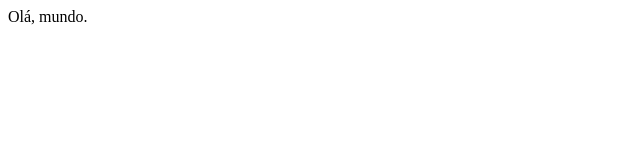
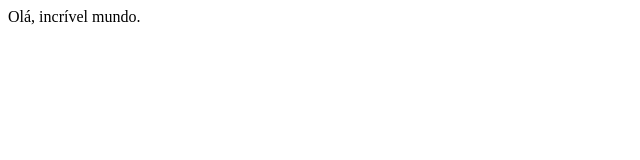
Before and after one commit to angelodiego103-source/PW-aula-4---noticia---links-e-home, a plain HTML site: page index.html in a window 1280 px wide. Shown: the full height of the page, 0-640 px from the left. Drawn offline with Linux system fonts and the light colour scheme.

Commit message:
feature: exemplo

```diff
--- a/index.html
+++ b/index.html
@@ -6,6 +6,6 @@
     <title>Document</title>
 </head>
 <body>
-    Olá, mundo.
+    Olá, incrível mundo.
 </body>
 </html>
```
